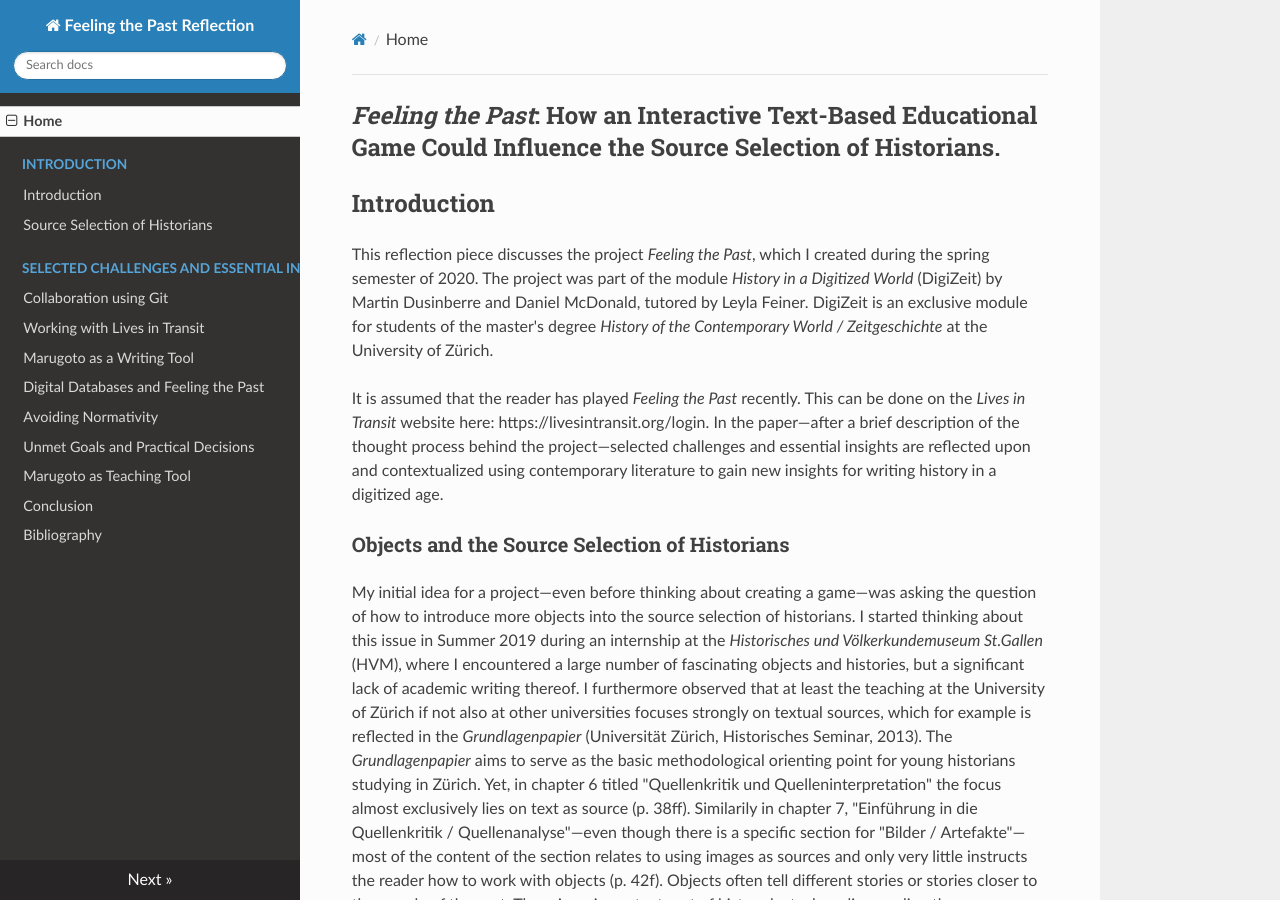
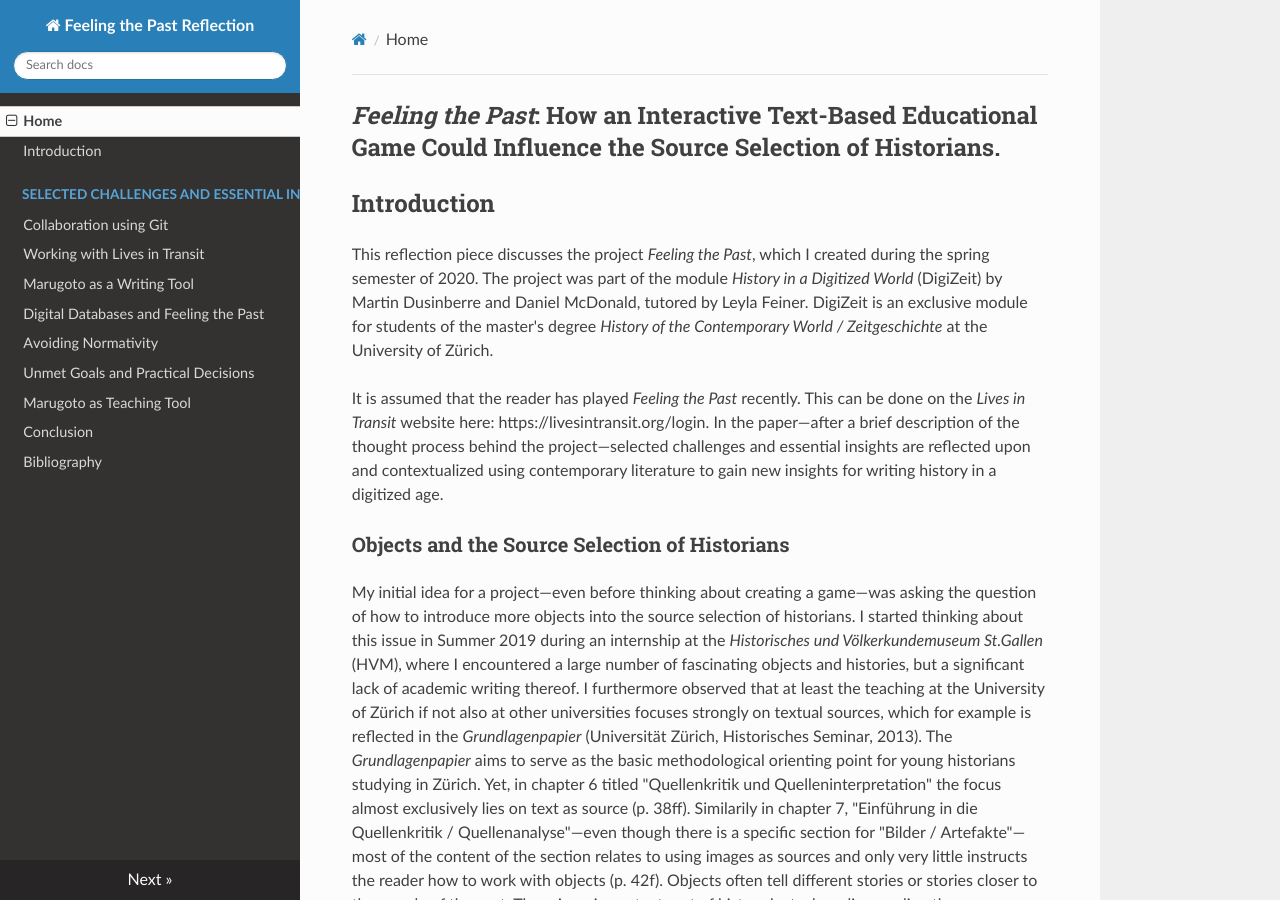
Before and after one commit to henokemp/university-work, an MkDocs documentation site: the page built from docs/index.md, in a window 1280 px wide and 900 px high. Built offline with MkDocs 1.6.1, drawn with Linux system fonts in a browser that asks for light colours; nearby versions of some CDN libraries.

Commit message:
introduction

```diff
--- a/mkdocs.yml
+++ b/mkdocs.yml
@@ -3,9 +3,7 @@
   name: readthedocs
 nav:
   - Home: index.md
-  - Introduction:
-    - Introduction: introduction.md
-    - Source Selection of Historians: source-selection.md
+  - Introduction: introduction.md
   - Selected Challenges and Essential Insights:
     - Collaboration using Git: collaboration.md
     - Working with Lives in Transit: lives-in-transit.md
```
Also changed, not shown: docs/source-selection.md (deleted, +0 -3 lines).
